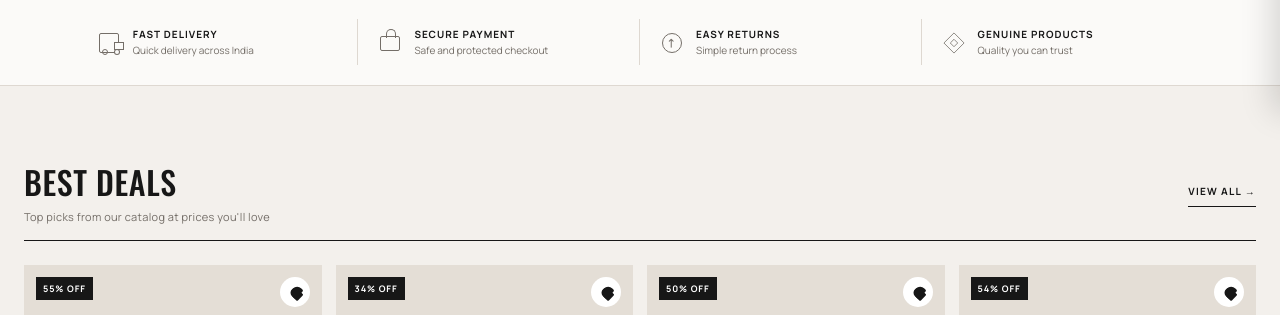
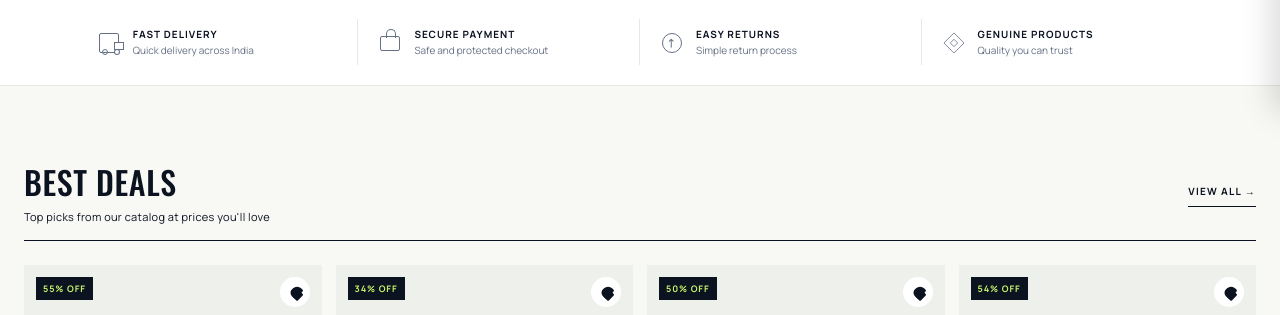
Before and after one commit to ltejmoy-lgtm/tsa, a PHP site: page / in a window 1280 px wide. Shown: the part 688-1003 px from the top of the page. Run offline with PHP 8.4, Linux system fonts and the light colour scheme; data comes from the database, SQL or seed files in the repository.

Commit message:
Apply midnight lime brand palette

```diff
--- a/style.css
+++ b/style.css
@@ -1810,3 +1810,86 @@ footer a, footer p { color: #b8afa8; font-size: 11px; }
   .deal-image { height: 230px; }
   .toast { right: 16px; bottom: 16px; }
 }
+
+/* ================= MIDNIGHT LIME COLOR DIRECTION ================= */
+:root {
+  --primary: #0B1220;
+  --primary-hover: #173B32;
+  --accent: #C7F36B;
+  --accent-hover: #b1df52;
+  --deep-green: #173B32;
+  --gold: #C7F36B;
+  --success: #173B32;
+  --danger: #a5483c;
+  --bg-page: #F8F9F5;
+  --bg-card: #FFFFFF;
+  --text-main: #0B1220;
+  --text-muted: #667085;
+  --border-light: #E6E9E2;
+  --shadow-sm: 0 1px 0 rgba(11, 18, 32, .08);
+  --shadow-md: 0 14px 35px rgba(11, 18, 32, .13);
+  --shadow-lg: 0 22px 70px rgba(11, 18, 32, .2);
+}
+
+body { background: var(--bg-page); }
+.topbar, .categories { background: var(--bg-page); }
+.topbar.is-scrolled { background: rgba(248, 249, 245, .96); box-shadow: 0 8px 24px rgba(11, 18, 32, .08); }
+.logo-mark { background: var(--primary); color: var(--bg-page); }
+.logo-mark:after { background: var(--accent); }
+.logo-mark i, .logo-word > span { color: var(--accent); }
+.search-wrap { border-color: #98a2b3; }
+.search-wrap input::placeholder { color: var(--text-muted); }
+.category-inner { background: var(--bg-page); }
+.cat-item { color: var(--text-muted); }
+.cat-item:hover, .cat-item.active { color: var(--primary); box-shadow: inset 0 -2px var(--accent); }
+
+.hero { background: var(--primary); }
+.hero-copy { background: linear-gradient(90deg, #0B1220 0%, #0B1220 76%, rgba(11, 18, 32, .1) 100%); }
+.hero h1 { color: var(--bg-page); }
+.hero h1 strong, .eyebrow { color: var(--accent); }
+.hero p { color: #c4cbd5; }
+.shop-now { background: var(--accent); color: var(--primary); }
+.shop-now:hover { background: var(--accent-hover); color: var(--primary); }
+.deal-tag { background: var(--accent); color: var(--primary); }
+
+.trust-row { background: var(--bg-card); border-color: var(--border-light); }
+.trust-row > div { border-color: var(--border-light); }
+.trust-icon, .inline-icon, .location-pin { color: var(--primary); }
+.trust-row b { color: var(--primary); }
+.trust-row span { color: var(--text-muted); }
+
+.section-head { border-color: var(--primary); }
+.section-head p, .section h2, .product-name { color: var(--primary); }
+.view-all { color: var(--primary); border-color: var(--primary); }
+.view-all:hover { color: var(--deep-green); }
+.product { background: var(--bg-card); }
+.product-img { background: #eef1eb; }
+.badge, .add { background: var(--primary); color: var(--bg-page); }
+.badge { color: var(--accent); }
+.add:hover { background: var(--accent); color: var(--primary); }
+.product-cat, .price .off, .rating span { color: var(--primary-hover); }
+.heart.is-saved, .heart.is-saved .heart-icon { color: var(--primary-hover); }
+
+.deals-section, footer, .promo { background: var(--primary); color: var(--bg-page); }
+.deals-head { border-color: #344054; }
+.deals-section .eyebrow, .deals-section .deal-clock, .deal-clock i, .category-copy b, footer h4 { color: var(--accent); }
+.deals-section p, .promo p, footer a, footer p { color: #aab4c3; }
+.deal-clock b { background: var(--primary-hover); color: var(--accent); }
+.deals-section .view-all { color: var(--accent); border-color: var(--accent); }
+.deal-card { background: var(--bg-card); }
+.deal-image { background: #eef1eb; }
+.deal-image > span { background: var(--accent); color: var(--primary); }
+.deal-info small { color: var(--primary-hover); }
+.deal-info button { background: var(--primary); color: var(--accent); }
+.deal-info button:hover { background: var(--accent); color: var(--primary); }
+.promo .eyebrow { color: var(--accent); }
+.footer-main { border-color: #344054; }
+.footer-logo > span:last-of-type > span { color: var(--accent); }
+.footer-mark { background: var(--accent); color: var(--primary); }
+.footer-logo small, .footer-bottom { color: #8d99ab; }
+.footer-bottom { border-color: #344054; }
+
+.toast { background: var(--primary); color: var(--bg-page); }
+.toast.success { border-color: var(--accent); }
+.toast.error { border-color: #e08472; }
+.toast.info { border-color: var(--accent); }
```
Also changed, not shown: auth/login.php (+9 -9 lines), auth/register.php (+9 -9 lines).
